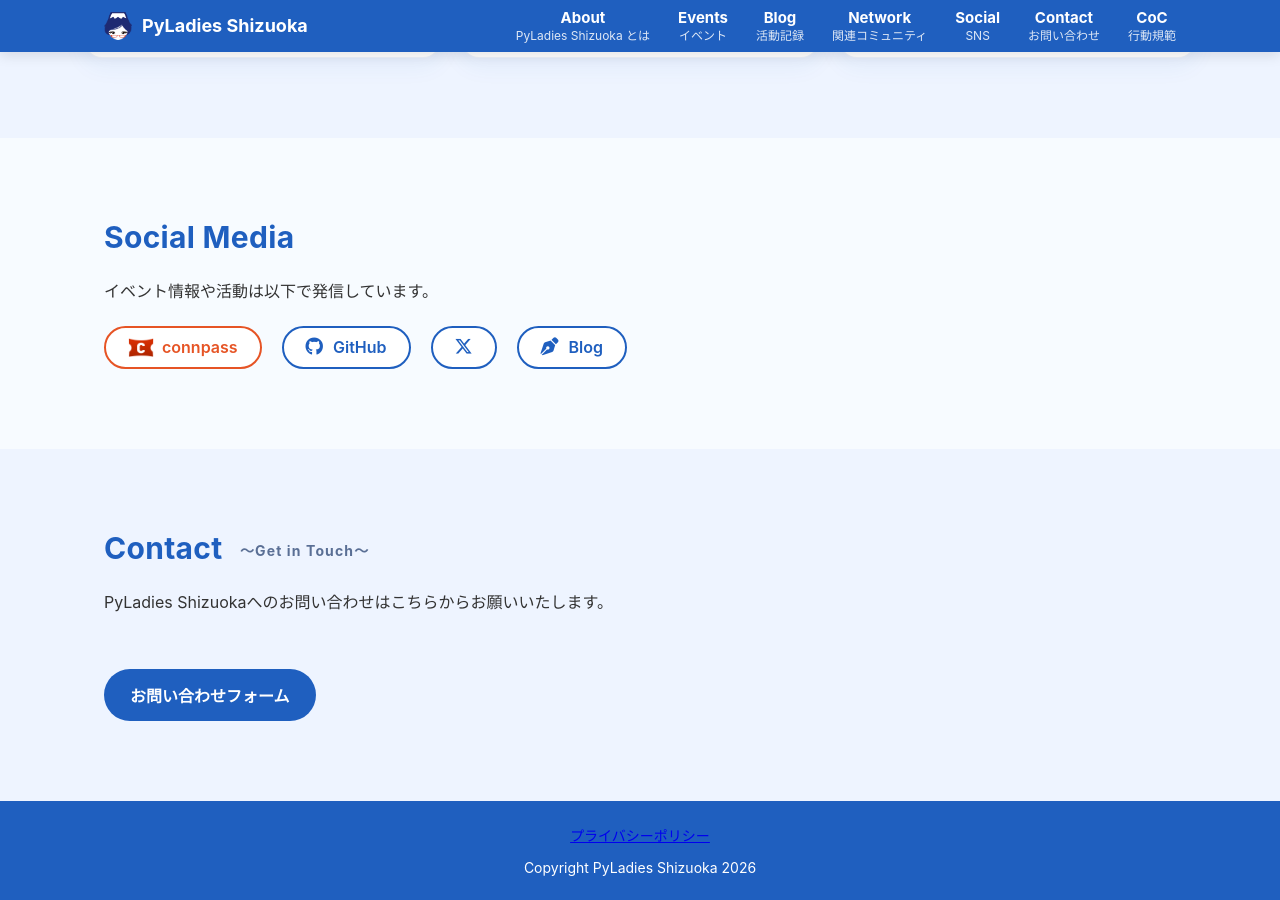
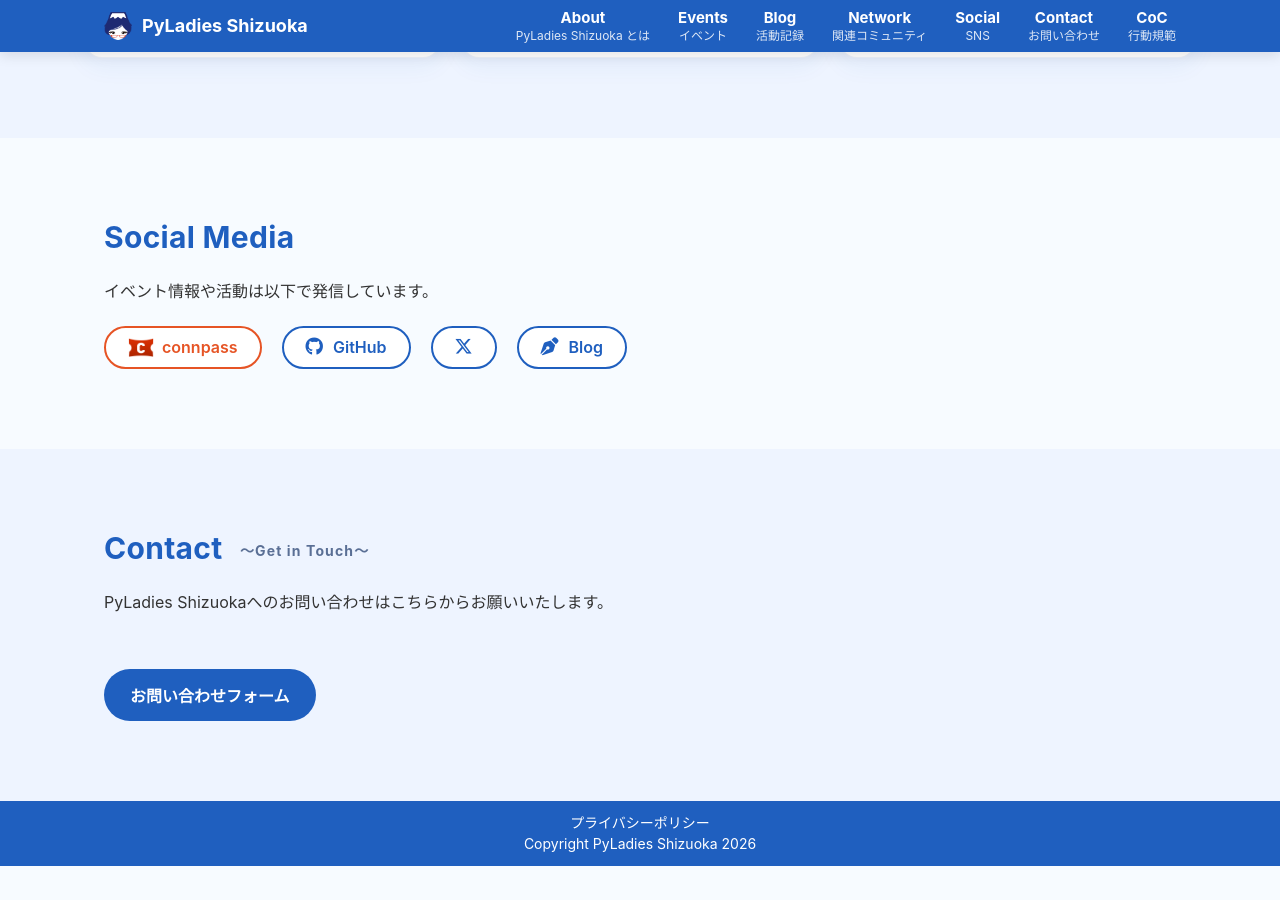
Before and after one commit to PyLadiesShizuoka/pyladiesshizuoka.github.io, a Jekyll site: the page built from index.html, in a window 1280 px wide and 900 px high, scrolled down 2997 px. Built offline with Jekyll 4.4.1, drawn with Linux system fonts in a browser that asks for light colours; after the commit the page ends 3863 px from its top, so only the background shows below that.

Commit message:
フッターを改修

```diff
--- a/_layouts/default.html
+++ b/_layouts/default.html
@@ -135,10 +135,12 @@
 
 <footer>
   <div class="container">
-    <p>
+    <p class="footer-links">
       <a href="{{ '/privacy/' | relative_url }}">プライバシーポリシー</a>
     </p>
-    <p>Copyright PyLadies Shizuoka <span id="year"></span></p>
+    <p class="footer-copyright">
+      Copyright PyLadies Shizuoka <span id="year"></span>
+    </p>
   </div>
 </footer>
 
```
